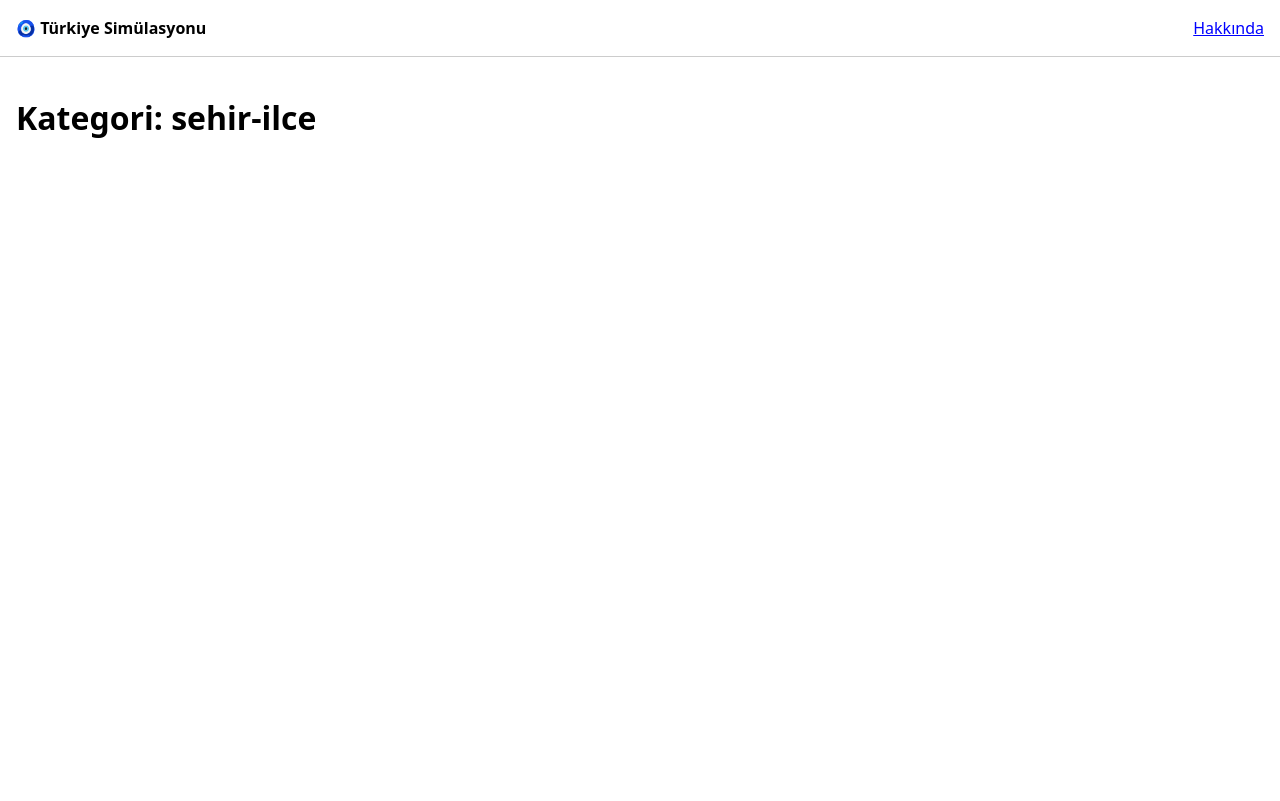
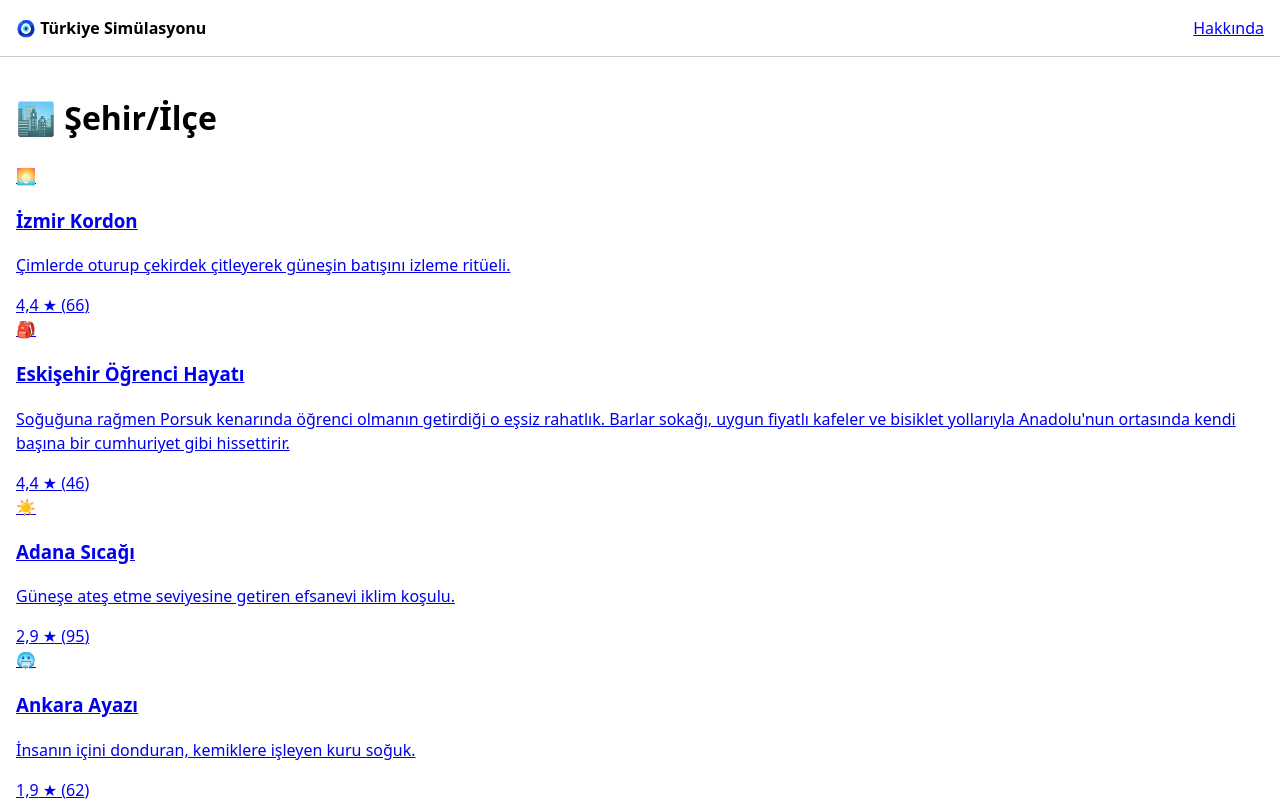
Before and after one commit to kaya-eyup/turkiye-simulasyonu-web, a React (Vite) app: page /kategori/sehir-ilce in a window 1280 px wide. Shown: the top 801 px of the page. Built offline with nearby package versions, Linux system fonts and the light colour scheme; data requests are answered from the project's data file.

Commit message:
feat(categories): add category page and ItemCard

```diff
--- a/src/features/categories/CategoryPage.tsx
+++ b/src/features/categories/CategoryPage.tsx
@@ -1,12 +1,89 @@
 import { useParams } from "react-router";
+import { useQuery } from '@tanstack/react-query';
+import { slugSchema } from '../../shared/api/schemas';
+import { categoryQueries, itemQueries } from '../../shared/api/queries';
+import { NotFoundPage } from '../../shared/ui/NotFoundPage';
+import { ItemCard } from '../items/ItemCard';
+import { summarize } from '../../shared/lib/rating';
+import { toUserMessage } from '../../shared/api/client';
+function CategoryView({ slug }: { slug: string }) {
+  // 1. İki sorgudan da isError, error, refetch ve isFetching durumlarını alıyoruz
+  const {
+    data: category,
+    isPending: isCatPending,
+    isError: isCatError,
+    error: catError,
+    refetch: refetchCat,
+    isFetching: isCatFetching
+  } = useQuery(categoryQueries.detail(slug));
 
-export const CategoryPage = () => {
-  const { slug } = useParams();
-  // TODO(day35): zod ile sınırda doğrula
+  const {
+    data: items,
+    isPending: isItemsPending,
+    isError: isItemsError,
+    error: itemsError,
+    refetch: refetchItems,
+    isFetching: isItemsFetching
+  } = useQuery(itemQueries.byCategory(slug));
+
+  // 2. Yükleniyor durumu
+  if (isCatPending || isItemsPending) return <p>Yükleniyor...</p>;
+
+  // 3. EKSİK OLAN HATA DALI (isPending'den sonra, !category'den önce)
+  if (isCatError || isItemsError) {
+    // Hangi sorgu hata verdiyse onun mesajını göster
+    const err = catError || itemsError;
+    const isFetching = isCatFetching || isItemsFetching;
+
+    return (
+      <div className="error-container">
+        <p>{toUserMessage(err)}</p>
+        <button
+          onClick={() => { refetchCat(); refetchItems(); }}
+          disabled={isFetching}
+        >
+          {isFetching ? 'Yükleniyor...' : 'Tekrar dene'}
+        </button>
+      </div>
+    );
+  }
+
+  // 4. Veri yoksa (404)
+  if (!category) return <NotFoundPage />;
+
+  // Hocanın sorusu: items || [] silindiğinde TypeScript items tipini daraltıyor mu?
+  // Aşağıdaki satırı bu şekilde yaz, hata verip vermediğine bak.
+  const sortedItems = [...items].sort((a, b) => {
+    const avgA = summarize(a.distribution).average;
+    const avgB = summarize(b.distribution).average;
+
+    if (avgA === null && avgB === null) return 0;
+    if (avgA === null) return 1;
+    if (avgB === null) return -1;
+    return avgB - avgA;
+  });
 
   return (
-    <div>
-      <h1>Kategori: {slug}</h1>
+    <div className="category-page">
+      <header>
+        <h1>{category.emoji} {category.name}</h1>
+      </header>
+
+      <div className="item-grid">
+        {sortedItems.map(item => (
+          <ItemCard key={item.id} item={item} />
+        ))}
+      </div>
     </div>
   );
-};
+}
+
+export function CategoryPage() {
+  const { slug } = useParams<{ slug: string }>();
+
+  // URL parametresini Zod ile sınırda doğrula
+  const parsed = slugSchema.safeParse(slug);
+  if (!parsed.success) return <NotFoundPage />;
+
+  return <CategoryView slug={parsed.data} />;
+}
--- /dev/null
+++ b/src/features/items/ItemCard.tsx
@@ -0,0 +1,34 @@
+import { Link } from "react-router";
+import type { Item } from "../../shared/api/schemas";
+import { summarize } from "../../shared/lib/rating";
+
+// Sadece bu karta lazım olan alanları seçiyoruz
+export type ItemCardData = Pick<
+  Item,
+  "id" | "name" | "emoji" | "summary" | "distribution"
+>;
+
+export function ItemCard({ item }: { item: ItemCardData }) {
+  const { average, total } = summarize(item.distribution);
+
+  return (
+    <Link to={`/oge/${item.id}`} className="item-card">
+      <div className="item-card-header">
+        <span className="emoji">{item.emoji}</span>
+        <h3>{item.name}</h3>
+      </div>
+      <p className="summary">{item.summary}</p>
+
+      <div className="item-card-footer">
+        {average !== null ? (
+          <span>
+            {average.toLocaleString("tr-TR", { maximumFractionDigits: 1 })} ★ (
+            {total})
+          </span>
+        ) : (
+          <span>Henüz oy yok</span>
+        )}
+      </div>
+    </Link>
+  );
+}
```
